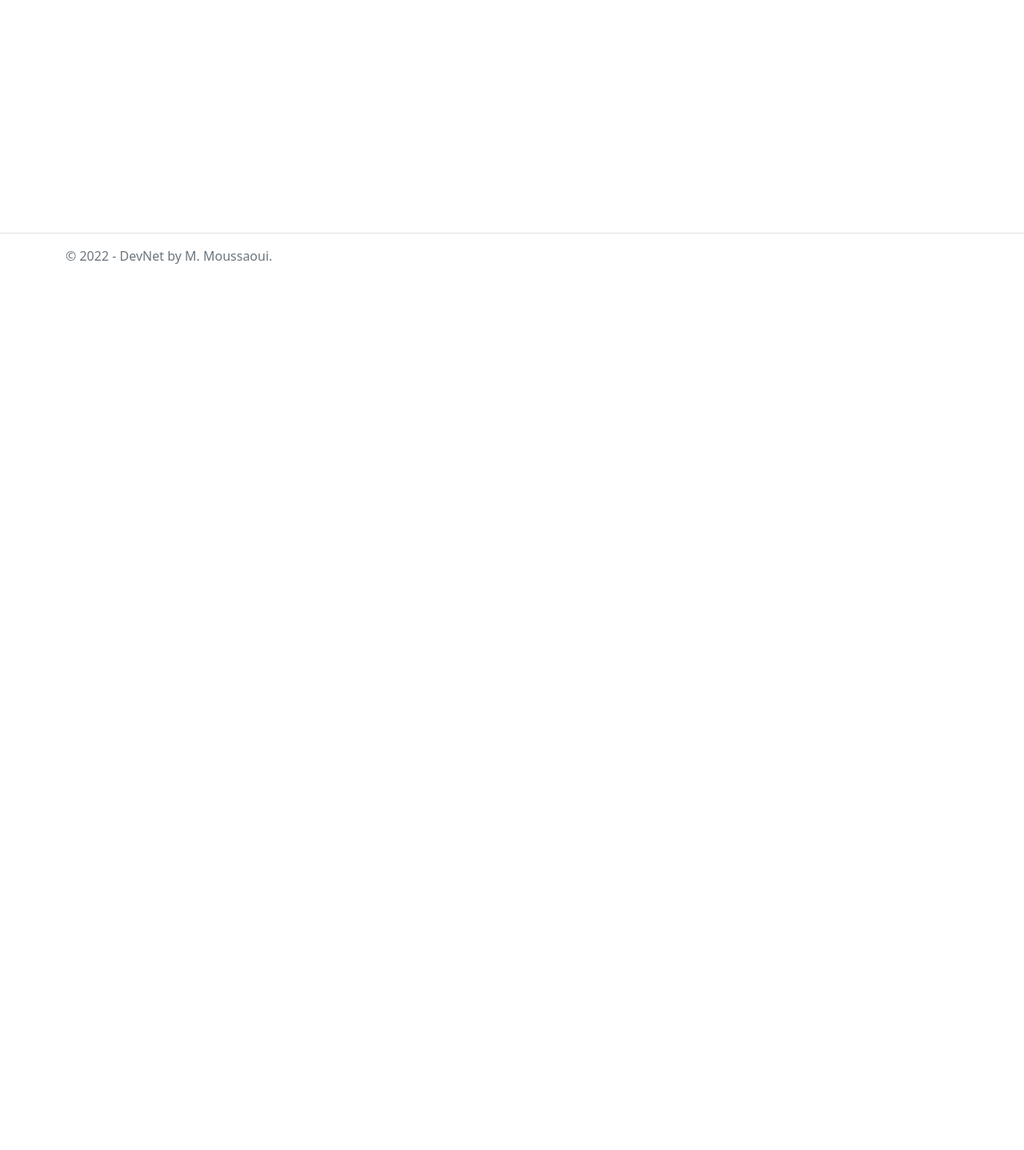
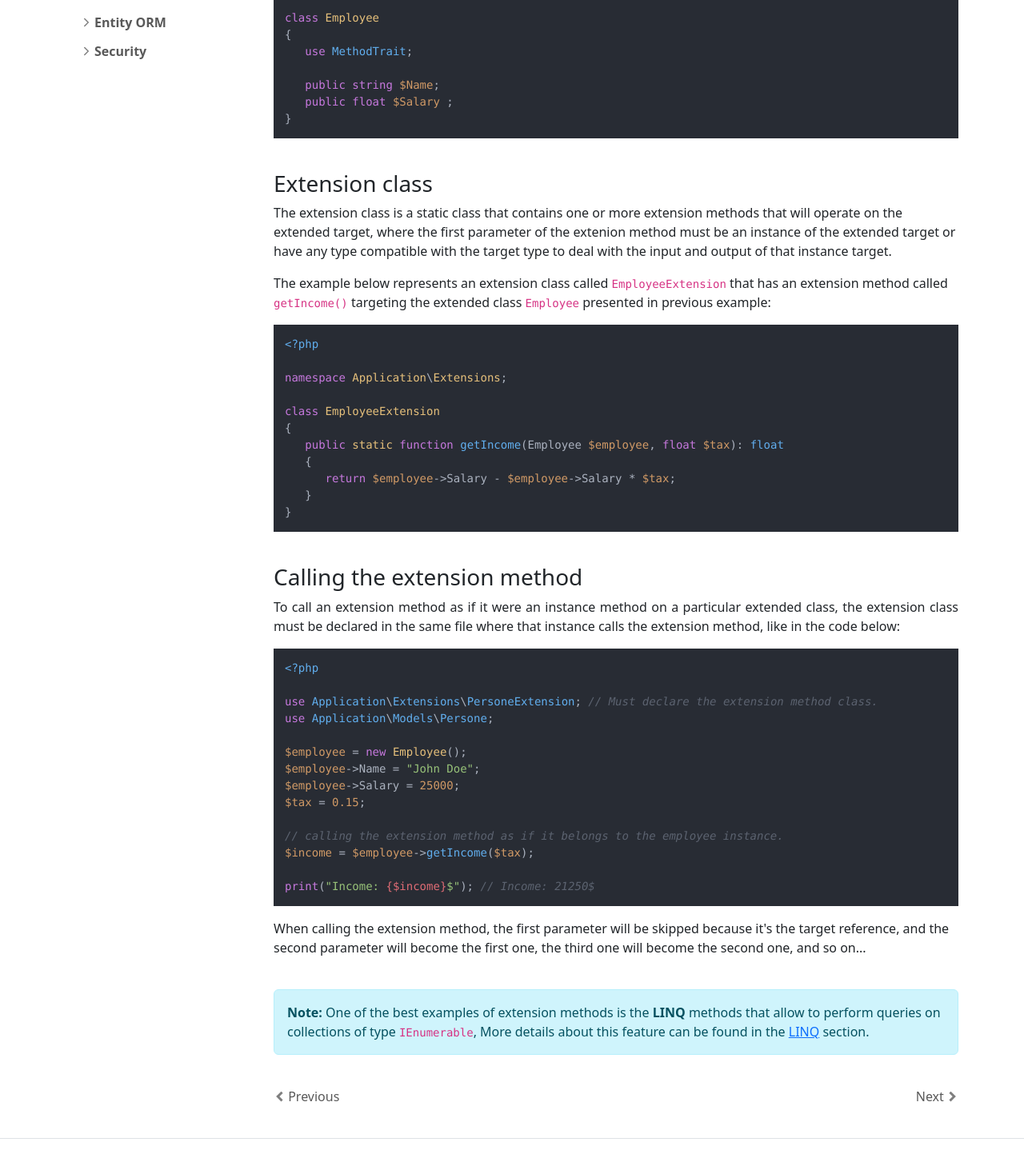
Before and after one commit to DevNet-Framework/devnet-framework.github.io, an Angular app: page /docs/core/extension in a window 1280 px wide. Before the commit this address had no page. Shown: the part 452-1890 px from the top of the page at 80% size. Before the commit the page ends 800 px from the top, so only its background shows below. Built offline with nearby package versions, Linux system fonts and the light colour scheme.

Commit message:
create core/extension component

```diff
--- a/src/app/core/core-routing.module.ts
+++ b/src/app/core/core-routing.module.ts
@@ -2,10 +2,12 @@ import { NgModule } from '@angular/core';
 import { RouterModule, Routes } from '@angular/router';
 import { OverviewComponent } from './overview/overview.component';
 import { PropertiesComponent } from './properties/properties.component';
+import { ExtensionComponent } from './extension/extension.component';
 
 const routes: Routes = [
   { path: 'docs/core/overview', component: OverviewComponent },
   { path: 'docs/core/properties', component: PropertiesComponent },
+  { path: 'docs/core/extension', component: ExtensionComponent },
   { path: 'docs/core', redirectTo: 'docs/core/overview', pathMatch: 'full' }
 ];
 
--- a/src/app/core/core.module.ts
+++ b/src/app/core/core.module.ts
@@ -4,11 +4,13 @@ import { CoreRoutingModule } from './core-routing.module';
 import { SharedModule } from '../shared/shared.module';
 import { OverviewComponent } from './overview/overview.component';
 import { PropertiesComponent } from './properties/properties.component';
+import { ExtensionComponent } from './extension/extension.component';
 
 @NgModule({
   declarations: [
     OverviewComponent,
-    PropertiesComponent
+    PropertiesComponent,
+    ExtensionComponent
   ],
   imports: [
     CommonModule,
--- /dev/null
+++ b/src/app/core/extension/extension.component.html
@@ -0,0 +1,95 @@
+<div class="container pt-3">
+   <div class="row">
+      <div id="sidebar" style="width: 260px;">
+         <app-sidebar></app-sidebar>
+      </div>
+      <div id="content" class="flex-grow-1" style="width: 400px;">
+         <article>
+            <h1>Extension Methods</h1>
+            <hr>
+            <p>
+               Extension methods are static methods that can be added to an existing class without modifying the class itself or creating a new derived one, and they can be called as if they were instance methods on that extended class.
+            </p>
+            <h3>Extended class</h3>
+            <p>
+               The extended class is the class that the extension method operates on, and must include the trait <code>DevNet\System\MethodTrait</code> to enable this feature like in the following eample:
+            </p>
+            <pre><code class="language-php">&lt;?php
+
+namespace Application\Models;
+
+use DevNet\System\MethodTrait;
+
+class Employee
+&lcub;
+   use MethodTrait;
+
+   public string $Name;
+   public float $Salary ;
+}
+</code></pre>
+            <br>
+            <h3>Extension class</h3>
+            <p>
+               The extension class is a static class that contains one or more extension methods that will operate on the extended target, where the first parameter of the extenion method must be an instance of the extended target or have any type compatible with the target type to deal with the input and output of that instance target.
+            </p>
+            <p>
+               The example below represents an extension class called <code>EmployeeExtension</code> that has an extension method called <code>getIncome()</code> targeting the extended class <code>Employee</code> presented in previous example:
+            </p>
+            <pre><code class="language-php">&lt;?php
+
+namespace Application\Extensions;
+
+class EmployeeExtension
+&lcub;
+   public static function getIncome(Employee $employee, float $tax): float
+   &lcub;
+      return $employee->Salary - $employee->Salary * $tax;
+   }
+}
+</code></pre>
+            <br>
+            <h3>Calling the extension method</h3>
+            <p class="text-justify">
+               To call an extension method as if it were an instance method on a particular extended class, the extension class must be declared in the same file where that instance calls the extension method, like in the code below:
+            </p>
+            <pre><code class="language-php">&lt;?php
+
+use Application\Extensions\PersoneExtension; // Must declare the extension method class.
+use Application\Models\Persone;
+
+$employee = new Employee();
+$employee->Name = "John Doe";
+$employee->Salary = 25000;
+$tax = 0.15;
+
+// calling the extension method as if it belongs to the employee instance.
+$income = $employee->getIncome($tax);
+
+print("Income: &lcub;$income}$"); // Income: 21250$
+</code></pre>
+            <p>
+               When calling the extension method, the first parameter will be skipped because it's the target reference, and the second parameter will become the first one, the third one will become the second one, and so on...
+            </p>
+            <br>
+            <blockquote class="alert alert-info">
+               <b>Note:</b> One of the best examples of extension methods is the <b>LINQ</b> methods that allow to perform queries on collections of type <code>IEnumerable</code>, More details about this feature can be found in the <a routerLink="/docs/core/linq">LINQ</a> section.
+            </blockquote>
+         </article>
+         <nav class="no-print" aria-label="Page navigation">
+            <ul class="nav-page">
+               <li class="nav-page-item">
+                  <a class="nav-page-link" routerLink="/docs/core/properties">
+                     <i class="chevron left"></i> Previous
+                  </a>
+               </li>
+               <li class="nav-page-item">
+                  <a class="nav-page-link" routerLink="/docs/core/generics">
+                     Next <i class="chevron right"></i>
+                  </a>
+               </li>
+            </ul>
+         </nav>
+      </div>
+   </div>
+</div>
--- /dev/null
+++ b/src/app/core/extension/extension.component.ts
@@ -0,0 +1,17 @@
+import { Component, OnInit } from '@angular/core';
+import hljs from 'highlight.js/lib/common';
+
+@Component({
+  selector: 'core-extension',
+  templateUrl: './extension.component.html',
+  styleUrls: ['./extension.component.css']
+})
+export class ExtensionComponent implements OnInit {
+
+  constructor() { }
+
+  ngOnInit(): void {
+    hljs.highlightAll();
+  }
+
+}
```
Also changed, not shown: src/app/core/extension/extension.component.css (added), 1 other file (tests, documents, lock files or other folders).
